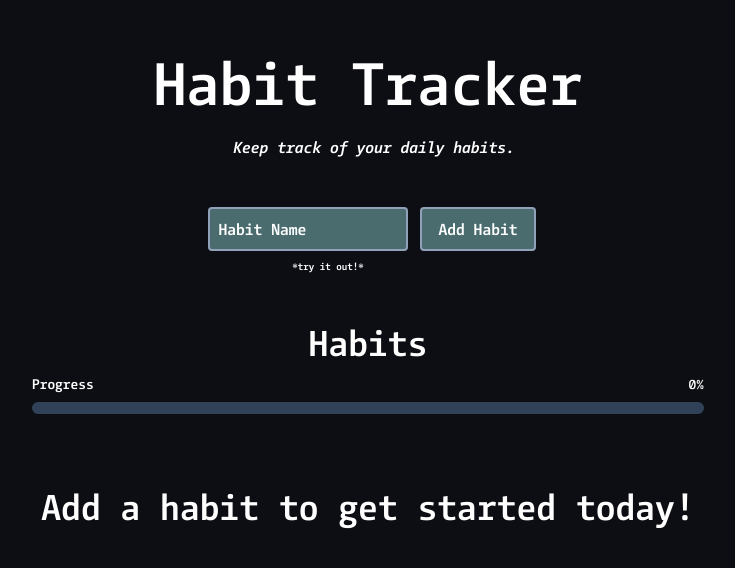
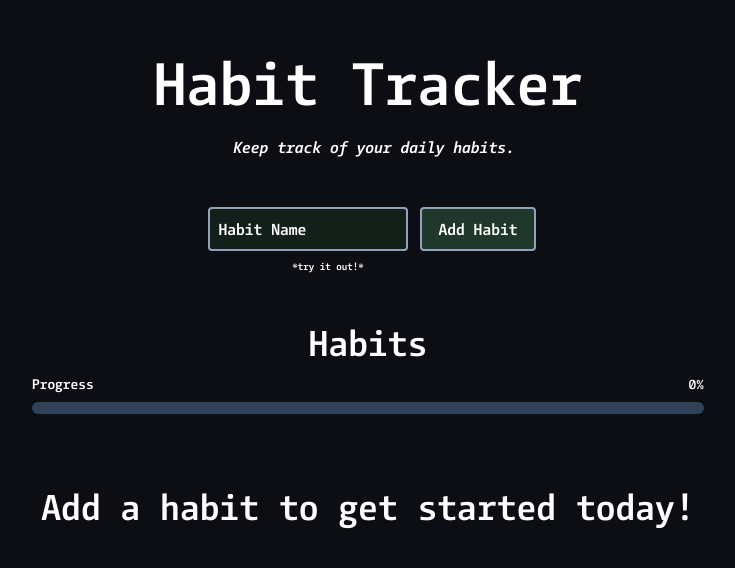
Before and after one commit to parkerkg123123/habit-tracker, a Next.js app: page / in a window 1280 px wide. Shown: the part 136-704 px from the top of the page, without its empty margins (312-1047 px from the left). Built offline with nearby package versions, Linux system fonts and the light colour scheme.

Commit message:
Fixed UI

```diff
--- a/app/globals.css
+++ b/app/globals.css
@@ -36,3 +36,11 @@ h1, p, div {
 #subText {
   font-family: CamingCode_BI;
 }
+
+input {
+  background-color: #131f19;
+}
+
+button#add {
+  background-color: #1f382b;
+}
--- a/app/page.tsx
+++ b/app/page.tsx
@@ -1,7 +1,6 @@
 'use client';
 import { useState, useEffect } from "react";
 import { Habit } from "./data/habit";
-
 
 export default function Home() {
 
@@ -127,7 +126,7 @@ export default function Home() {
         </div>
         <div className="flex flex-row justify-center items-center min-w-screen mt-[40px] ml-[11vh] gap-3">
             <input maxLength={80} onChange={(e) => setHabit(e.target.value)} type="text" className="bg-[#4A6C6F] text-white p-2 rounded-[4px] placeholder-white border-2 border-slate-400" placeholder="Habit Name"/>
-            <button className="bg-[#4A6C6F] text-white p-2 px-4 rounded-[4px] placeholder-white border-2 border-slate-400 font-semibold text-[16px]" onClick={() => AddHabit({name: habit, completed: false, id: crypto.randomUUID(), date: new Date().getDate()})}>Add Habit</button>
+            <button id="add" className="bg-[#4A6C6F] text-white p-2 px-4 rounded-[4px] placeholder-white border-2 border-slate-400 font-semibold text-[16px]" onClick={() => AddHabit({name: habit, completed: false, id: crypto.randomUUID(), date: new Date().getDate()})}>Add Habit</button>
         </div>
         <div className="flex flex-col items-center justify-center min-w-screen">
             <AddHabitPers/>
```
